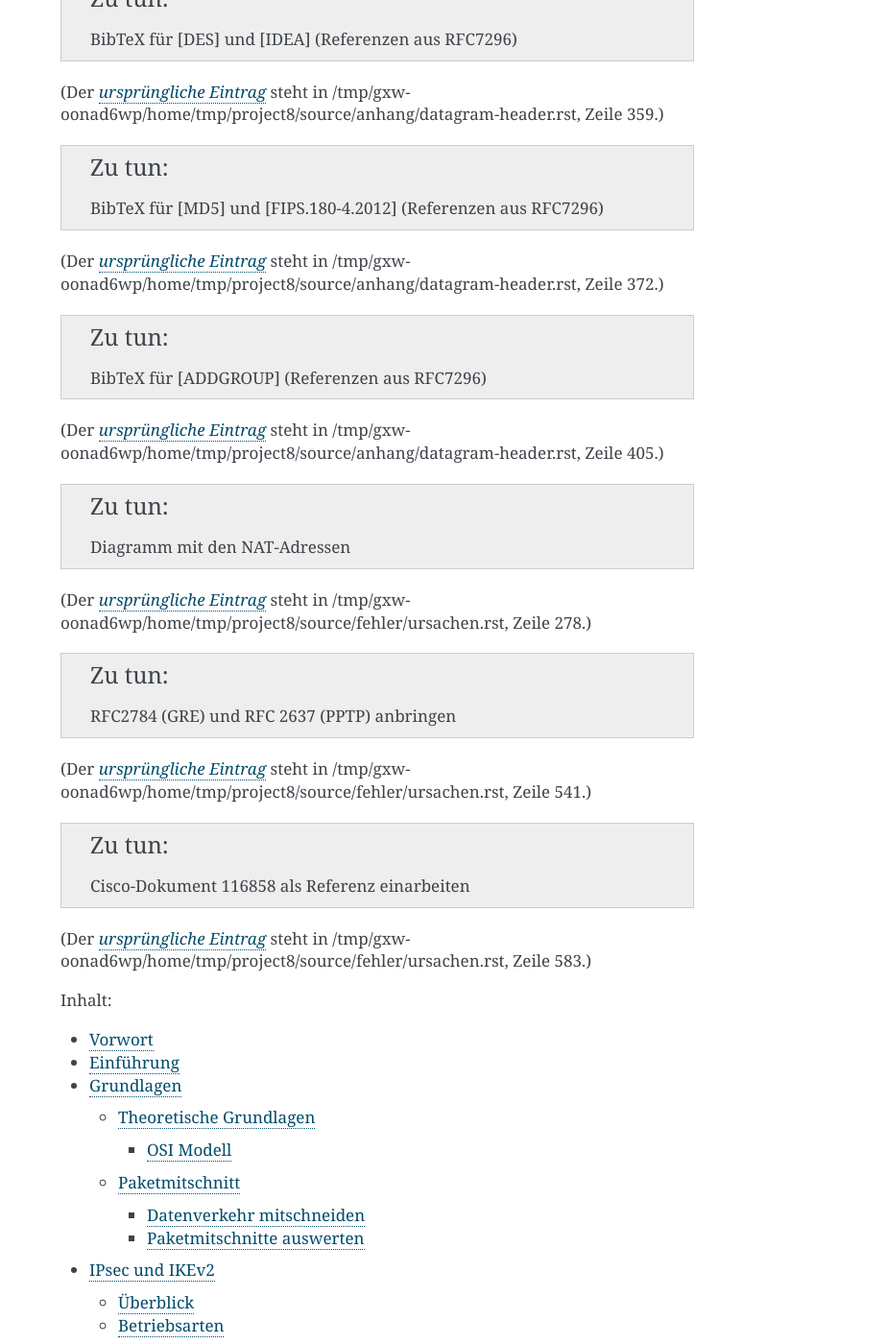
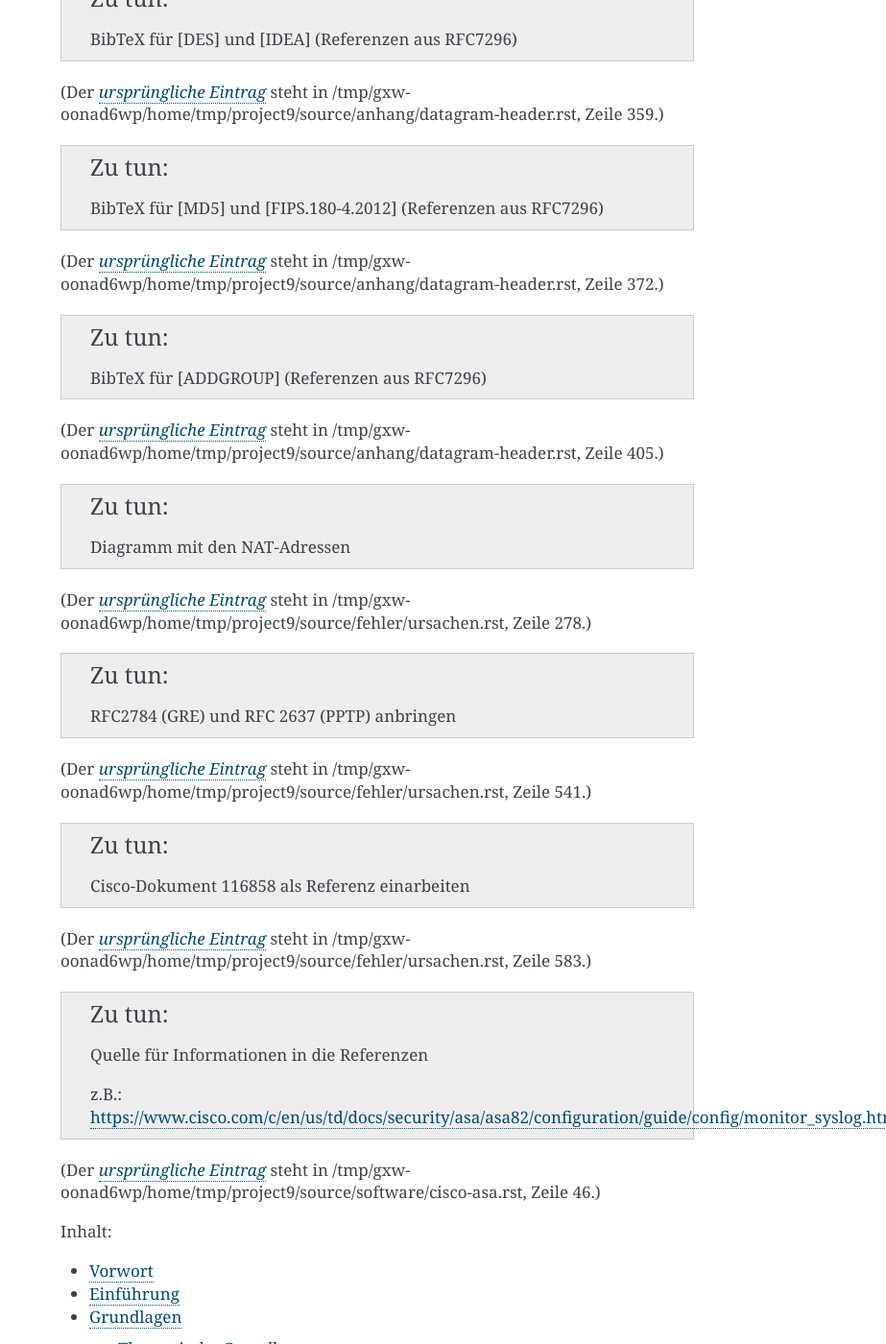
Before and after one commit to matwei-books/Fehlersuche-bei-IPsec-VPN-mit-IKEv2, a Sphinx documentation site: the page built from source/index.rst, in a window 1280 px wide and 1400 px high, scrolled down 540 px. Shown: the whole window at 96% size, without its empty margins (357-1280 px from the left). Built offline with Sphinx 7.4.7, drawn with Linux system fonts in a browser that asks for light colours; some of the changed lines change nothing that is shown; some of the changed text lies outside the part shown.

Commit message:
angefangen mit Cisco ASA

```diff
--- /dev/null
+++ b/source/software/cisco-asa.rst
@@ -0,0 +1,121 @@
+
+Cisco ASA
+=========
+
+Die Cisco ASA (Adaptive Security Appliance) bietet verschiedene Interfaces
+zur Konfiguration:
+
+* die Kommandozeile, die derjenigen in Cisco-Routern und Switches
+  ähnelt,
+
+* den ASDM (Adaptive Security Device Manager), einer Java-Anwendung die
+  direkt auf dem Gerät abgelegt ist,
+
+* den CSM (Cisco Security Manager), mit dem mehrere ASA verwaltet werden
+  können.
+
+Jede dieser Schnittstellen hat ihre Vor- und Nachteile.
+Ich bevorzuge für die Extraktion der relevanten Konfiguration und für
+schnelle Zustandsabfragen die Kommandozeile.
+Für den Echtzeitzugriff auf die Systemlogs bietet der ASDM gute
+Filtermöglichkeiten.
+Wenn es gilt, ähnliche Konfigurationen auf verschiedenen Geräten
+konsistent zu halten, kann der CSM seine Vorteile ausspielen.
+
+Bei den nachfolgenden Betrachtungen gehe ich auf die
+Kommandozeilenbefehle ein, für die ich meist höhere Rechte benötige.
+Das heißt, nach dem Anmelden gebe ich ``enable`` ein, falls mein Zugang
+nicht von sich aus höhere Rechte besitzt.
+Generell können alle Kommandozeilenbefehle und deren Optionen so weit
+gekürzt werden, wie sie eindeutig sind. Mit dem Fragezeichen oder dem
+Tabulator kann ich jederzeit eine kurze Hilfe bekommen, welche Eingaben
+als nächstes möglich sind.
+
+Muss ich die Konfiguration ändern, kann ich das mit einem der folgenden
+äquivalenten Befehle::
+
+  configure terminal
+  conf t
+
+Ich beende die Konfiguration mit ``end`` und sichere sie mit dem Befehl
+``write memory`` (kurz ``wr``).
+
+Systemlogs und Debug-Informationen
+----------------------------------
+
+.. todo:: Quelle für Informationen in die Referenzen
+
+   z.B.: https://www.cisco.com/c/en/us/td/docs/security/asa/asa82/configuration/guide/config/monitor_syslog.html
+
+Möchte ich die Systemlogs in der Konsole oder SSH-Sitzung sehen, gebe
+ich einen der folgenden Befehle ein::
+
+   terminal monitor
+   term mon
+
+Um die Systemlogs und Debug-Informationen zu einem Logserver zu
+schicken, muss ich in die Konfiguration ändern::
+
+   conf t
+   logging enable
+   logging trap $level
+   logging host $interface $address [ ... ]
+
+Hierbei steht $level für eine der folgenden Prioritäten:
+
+===== =============
+Level Schlüsselwort
+===== =============
+  0   emergency
+  1   alert
+  2   critical
+  3   error
+  4   warning
+  5   notification
+  6   informational
+  7   debugging
+===== =============
+
+Mit $interface gebe ich die Schnittstelle an, zu der die Logs rausgehen,
+mit $address die Adresse des Syslogservers.
+Wenn nötig kann ich weitere Informationen zum Logserver bereitstellen,
+siehe dazu die entsprechende Dokumentation.
+
+Um überhaupt auf ASDM oder (SSH-)Konsole zu loggen, konfiguriere ich
+zusätzlich die folgenden Befehle::
+
+  logging asdm $level
+  logging console $level
+
+Dann kann ich in der jeweiligen Sitzung auf die Logs zugreifen.
+Auf der Konsole kann ich die Ausgabe mit den folgenden Befehlen
+steuern::
+
+  term monitor
+  no term monitor
+
+Der Befehl ``show logging`` zeigt die aktuellen Einstellungen.
+
+Für das Debugging sieht es ähnlich aus.
+Um Debug-Ausgaben zum Syslog-Server zu senden, konfiguriere ich
+zusätzlich zur Konfiguration für die Logs::
+
+  logging debug-trace
+  logging trap debugging
+
+Interaktiv steuere ich das Debugging von IPsec mit den folgenden
+Befehlen::
+
+  debug crypto condition peer $address
+  debug crypto ikev2 protokol $dlevel
+  debug crypto ikev2 platform $dlevel
+  undebug all
+
+Der erste Befehl schränkt das Debugging auf einen Peer ein und ist
+dringend geboten, wenn mehr als ein Peer aktiv ist.
+Mit $address gebe ich die Adresse des Peers an, an dem ich interessiert
+bin.
+Der Parameter $dlevel bestimmt die Granularität der Debugmeldung und
+liegt zwischen 1 und 255.
+Mit ``undebug all`` schalte ich das Debugging ab, wenn ich alle
+benötigten Informationen habe.
--- a/source/software/index.rst
+++ b/source/software/index.rst
@@ -70,7 +70,7 @@
    Das kann dieser um ein Vielfaches besser als ich, vor allem wenn ich
    abgelenkt bin.
 
-5. **Was gibt es für Besonderheiten?**
+5. **Gibt es Besonderheiten?**
 
    Diese Frage geht auf Inkompatibilitäten oder bestimmte Fehler ein, die
    immer mal wieder auftreten und bei denen es Zeit sparen kann, wenn ich
@@ -79,3 +79,5 @@
 .. toctree::
    :maxdepth: 2
    :caption: Inhalt:
+
+   cisco-asa
```
